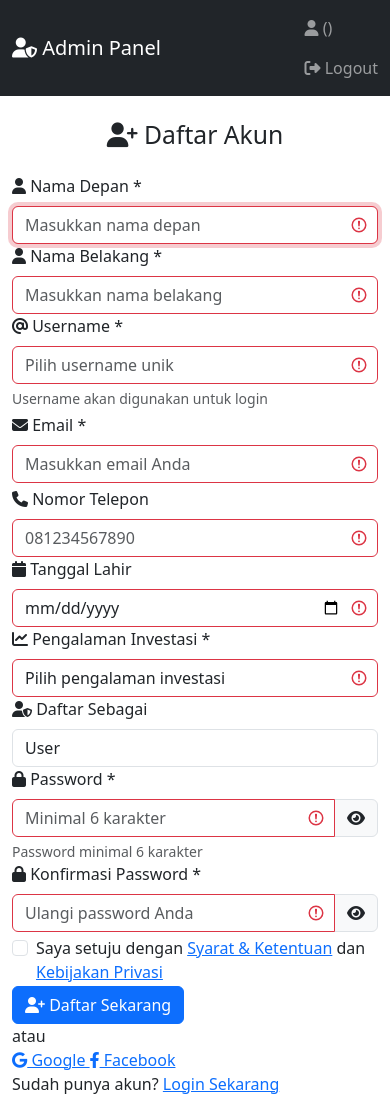
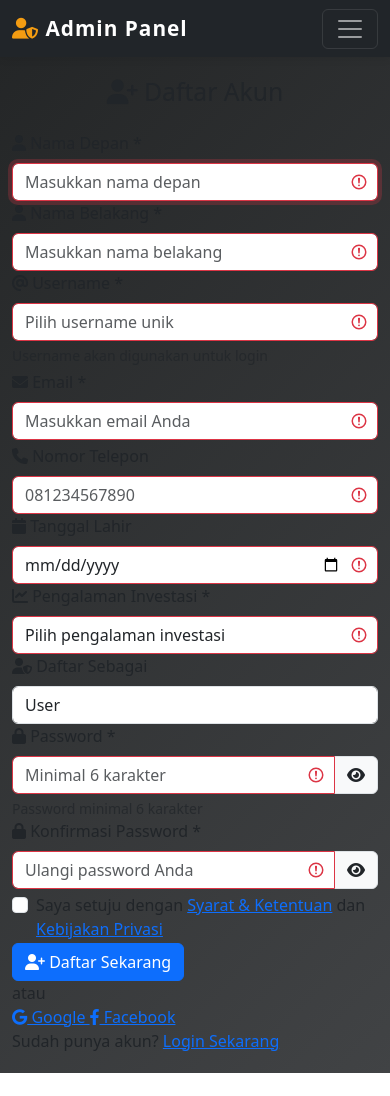
Before and after one commit to fajar-26/Project_301220026_FajarMunawar, a PHP site: the page made by application/views/auth/register.php in a window 390 px wide. After the commit the page ends 1073 px from the top, so only its background shows below. Run offline with PHP 8.4, Linux system fonts and the light colour scheme; the template is opened without the code that fills it, so the values that code supplies are empty.

Commit message:
Enhance admin panel UI with improved layout and styles
Added custom CSS and updated Bootstrap structure in header.php for a modern look, including a sticky navbar and responsive design. Redesigned index.php dashboard with visually distinct cards for content, user management, and reporting, providing a more user-friendly and informative admin interface.

```diff
--- a/application/views/admin/header.php
+++ b/application/views/admin/header.php
@@ -6,21 +6,64 @@
     <title><?= $title ?></title>
     <link href="https://cdn.jsdelivr.net/npm/bootstrap@5.3.0/dist/css/bootstrap.min.css" rel="stylesheet">
     <link href="https://cdnjs.cloudflare.com/ajax/libs/font-awesome/6.4.0/css/all.min.css" rel="stylesheet">
+    <style>
+        body {
+            background: linear-gradient(135deg, #232526 0%, #414345 100%);
+            min-height: 100vh;
+        }
+        .navbar {
+            box-shadow: 0 2px 8px rgba(0,0,0,0.08);
+        }
+        .admin-logo {
+            font-weight: 700;
+            font-size: 1.3rem;
+            letter-spacing: 1px;
+            color: #fff;
+        }
+        .admin-logo i {
+            color: #f39c12;
+        }
+        .navbar-dark .navbar-nav .nav-link, .navbar-dark .navbar-text {
+            color: #fff;
+        }
+        .navbar-dark .navbar-nav .nav-link:hover {
+            color: #f39c12;
+        }
+        .admin-panel {
+            margin-top: 40px;
+            margin-bottom: 40px;
+        }
+        @media (max-width: 768px) {
+            .admin-panel {
+                margin-top: 20px;
+                margin-bottom: 20px;
+            }
+        }
+    </style>
 </head>
 <body>
-    <nav class="navbar navbar-expand-lg navbar-dark bg-dark">
+    <nav class="navbar navbar-expand-lg navbar-dark bg-dark sticky-top">
         <div class="container">
-            <a class="navbar-brand" href="<?= base_url('admin') ?>">
+            <a class="navbar-brand admin-logo" href="<?= base_url('admin') ?>">
                 <i class="fas fa-user-shield"></i> Admin Panel
             </a>
-            <div class="navbar-nav ms-auto">
+            <button class="navbar-toggler" type="button" data-bs-toggle="collapse" data-bs-target="#adminNavbar" aria-controls="adminNavbar" aria-expanded="false" aria-label="Toggle navigation">
+                <span class="navbar-toggler-icon"></span>
+            </button>
+            <div class="collapse navbar-collapse" id="adminNavbar">
+                <ul class="navbar-nav ms-auto mb-2 mb-lg-0">
+                    <li class="nav-item">
                         <span class="navbar-text me-3">
                             <i class="fas fa-user"></i> <?= $user['name'] ?> (<?= $user['role'] ?>)
                         </span>
+                    </li>
+                    <li class="nav-item">
                         <a class="nav-link" href="<?= base_url('auth/logout') ?>">
                             <i class="fas fa-sign-out-alt"></i> Logout
                         </a>
+                    </li>
+                </ul>
             </div>
         </div>
     </nav>
-    <div class="container mt-4">
+    <div class="container admin-panel">
```
Also changed, not shown: application/views/admin/index.php (+58 -18 lines). Lines whose indentation alone changed are shown as unchanged.
